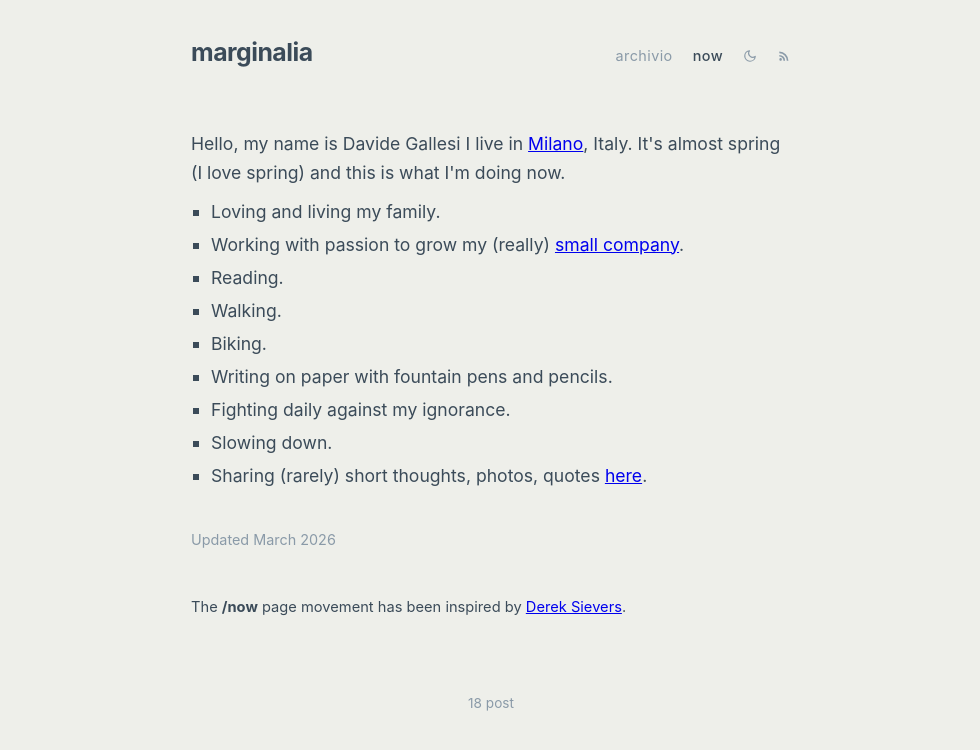
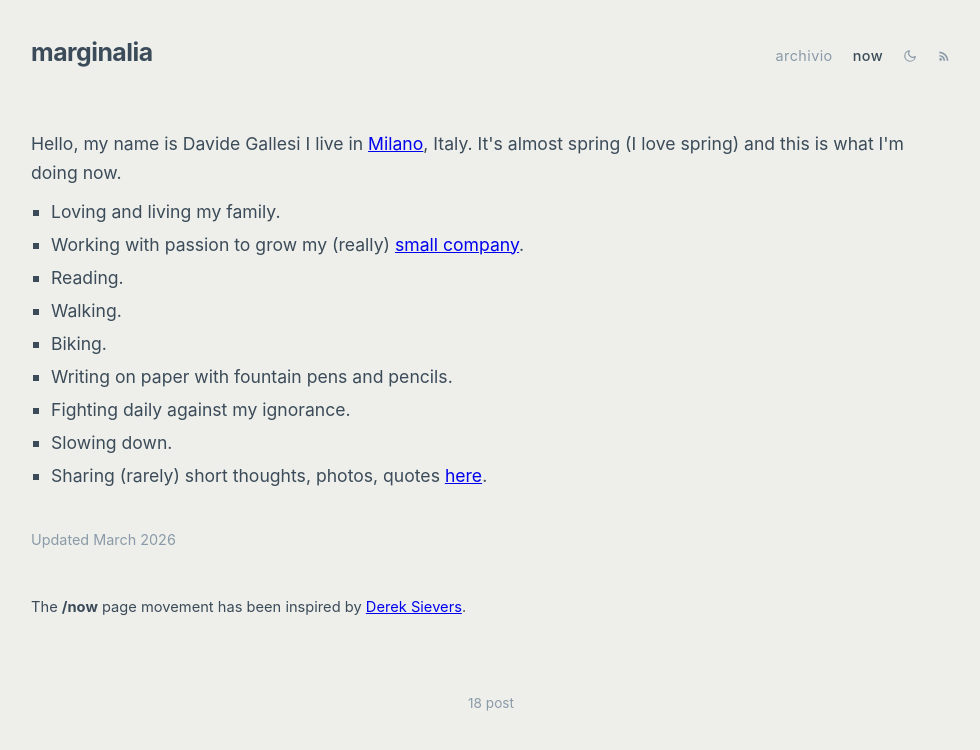
Before and after one commit to davidegallesi/stream, an Eleventy site: page src/now.md in a window 1280 px wide. Shown: the whole page, without its empty margins (149-1129 px from the left). Built offline with nearby package versions, Linux system fonts and the light colour scheme; Eleventy itself is replaced by a stand-in of ours; files that its build step writes are made by us from their sources.

Commit message:
new width

```diff
--- a/src/_includes/now.njk
+++ b/src/_includes/now.njk
@@ -1,5 +1,6 @@
 ---
 layout: base.njk
+bodyClass: wide
 ---
 <div class="now-body">
   {{ content | safe }}
--- a/src/archivio.njk
+++ b/src/archivio.njk
@@ -2,6 +2,7 @@
 layout: base.njk
 pageTitle: Archivio — Stream
 permalink: /archivio/
+bodyClass: wide
 ---
 
 <div class="filter-bar">
--- a/src/css/style.css
+++ b/src/css/style.css
@@ -352,7 +352,8 @@ a.more-link {
 a.more-link:hover { opacity: 1; }
 
 /* ---- HOME — layout a due colonne ---- */
-body.home {
+body.home,
+body.wide {
   max-width: 960px;
 }
 
```
